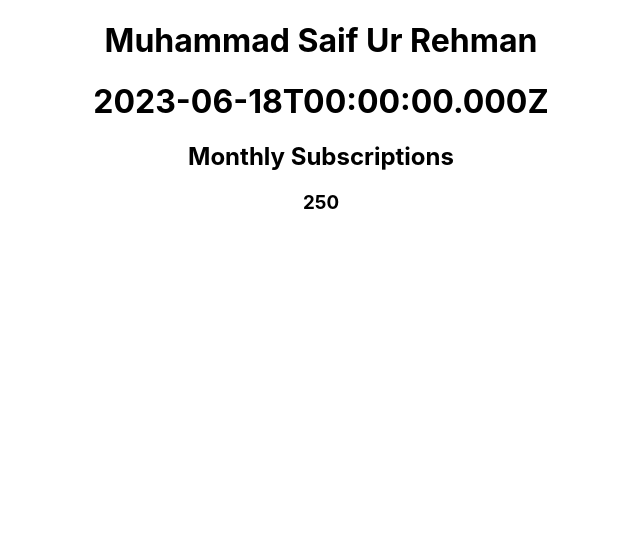
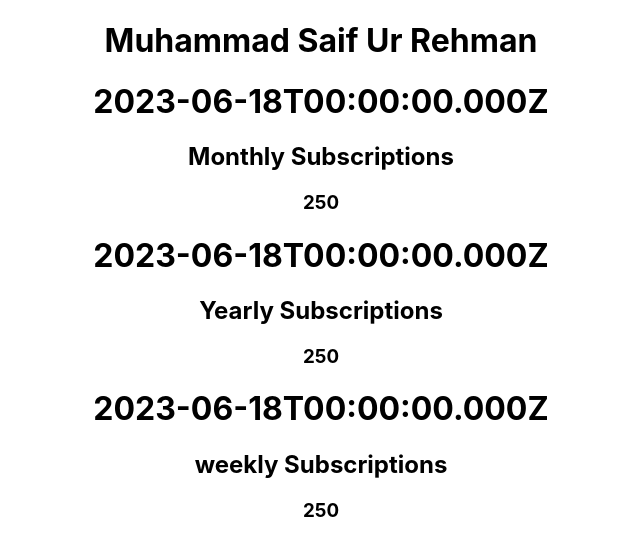
Before and after one commit to saifee403/practice-react, a React (Create React App) app in the folder my-app/: page / in a window 1280 px wide. Shown: the top 556 px of the page, without its empty margins (319-959 px from the left). Built offline with nearby package versions, Linux system fonts and the light colour scheme.

Commit message:
adding props

```diff
--- a/my-app/src/App.js
+++ b/my-app/src/App.js
@@ -2,10 +2,32 @@ import './App.css';
 import Subscriptions from './components/Subscriptions';
 
 function App() {
+  let subscriptions = [
+    {
+      id:"1",
+      date : (new Date("2023","05","18")),
+      title : "Monthly Subscriptions",
+      amount : "250"
+    },
+    {
+      id:"2",
+      date : (new Date("2023","05","18")),
+      title : "Yearly Subscriptions",
+      amount : "250"
+    },
+    {
+      id:"3",
+      date : (new Date("2023","05","18")),
+      title : "weekly Subscriptions",
+      amount : "250"
+    }
+  ]
   return (
     <div className="App">
       <h1>Muhammad Saif Ur Rehman</h1>
-      <Subscriptions/>
+      <Subscriptions passDate={subscriptions[0].date.toISOString()} passTitle={subscriptions[0].title} passAmount={subscriptions[0].amount}/>
+      <Subscriptions passDate={subscriptions[1].date.toISOString()} passTitle={subscriptions[1].title} passAmount={subscriptions[1].amount}/>
+      <Subscriptions passDate={subscriptions[2].date.toISOString()} passTitle={subscriptions[2].title} passAmount={subscriptions[2].amount}/>
     </div>
   );
 }
--- a/my-app/src/components/Subscriptions.jsx
+++ b/my-app/src/components/Subscriptions.jsx
@@ -1,14 +1,14 @@
 import React from 'react'
 
-function Subscriptions() {
-    let date = (new Date("2023","05","18"))
-    let title = "Monthly Subscriptions"
-    let amount = "250"
+function Subscriptions(props) {
+    // let date = (new Date("2023","05","18"))
+    // let title = "Monthly Subscriptions"
+    // let amount = "250"
   return (
     <div>
-      <h1>{date.toISOString()}</h1>
-      <h2>{title}</h2>
-      <h3>{amount}</h3>
+      <h1>{props.passDate}</h1>
+      <h2>{props.passTitle}</h2>
+      <h3>{props.passAmount}</h3>
     </div>
   )
 }
```
